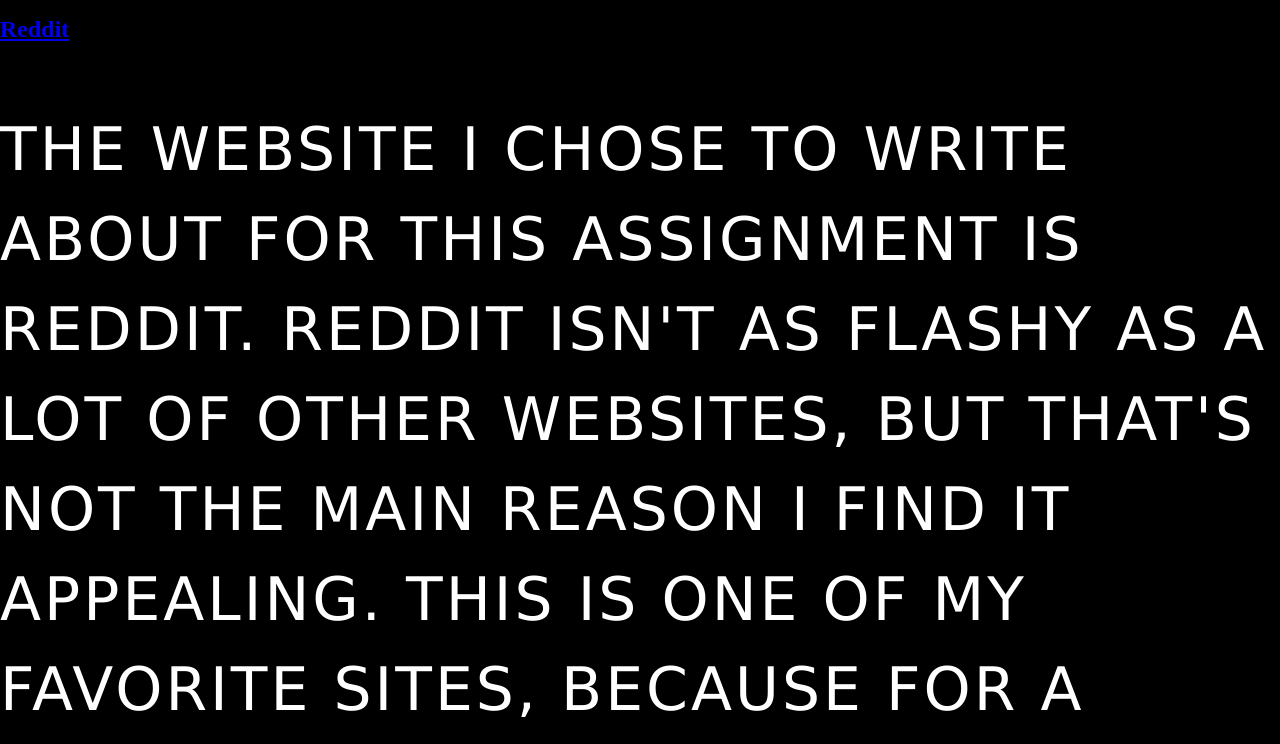
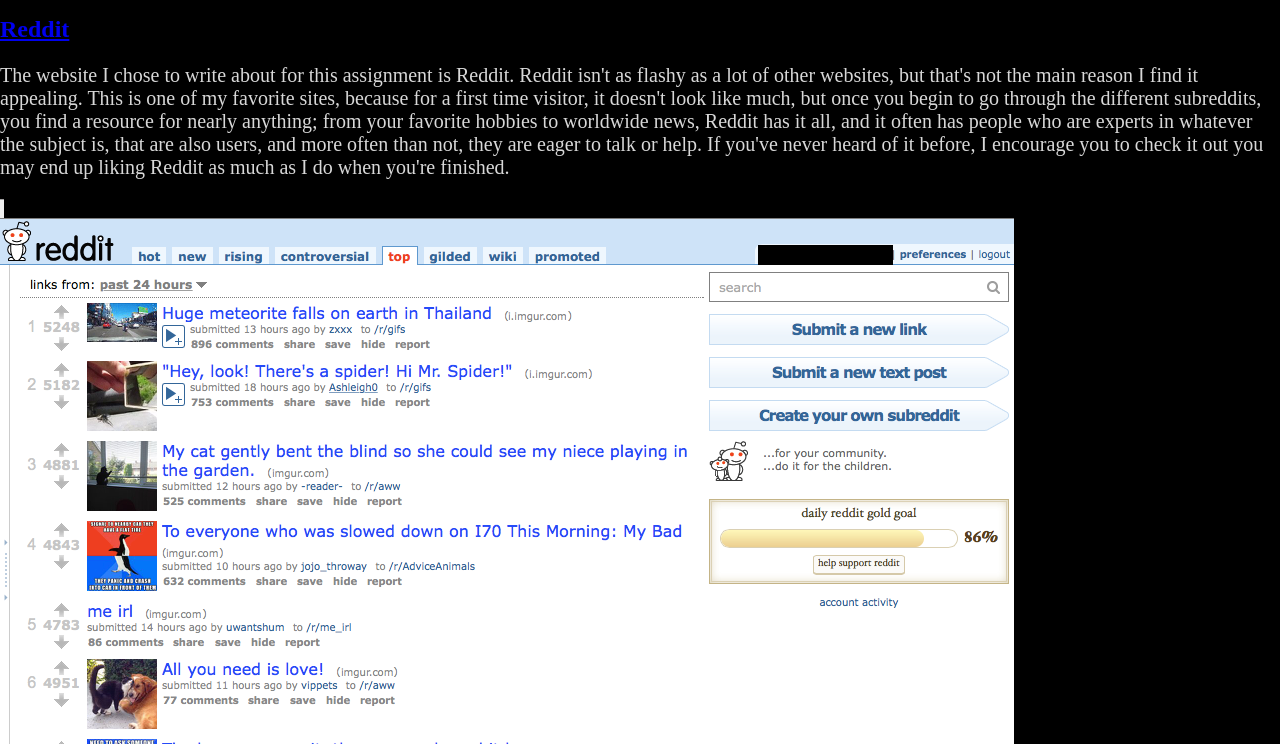
Before and after one commit to fraggler0d/rpoole6.github.io, a plain HTML site: page index.html in a window 1280 px wide. Shown: the part 56-800 px from the top of the page. Drawn offline with nearby package versions, Linux system fonts and the light colour scheme.

Commit message:
font fix

```diff
--- a/styles/site.css
+++ b/styles/site.css
@@ -4,7 +4,6 @@ body {
 
 h1 {
 	margin: 0;
-<<<<<<< HEAD
 	font-style: normal;
 	font-weight: normal;
 	font-size: 35px;
@@ -14,20 +13,5 @@ h1 {
 
 p {
 	color: #D8D8D8;
-	font-size: 20
-=======
-	font-family: verdana, gotham, helvetica, arial, sans-serif;
-	font-style: normal;
-	font-weight: normal;
-	font-size: 60px;
-	line-height: 1.5;
-	letter-spacing: .05em;
-	text-transform: uppercase;
-	color: white;
+	font-size: 20px
 }
-
-p {
-	font-family: verdana, gotham, helvetica, arial, sans-serif;
-	color: white;
->>>>>>> origin/master
-}
```
